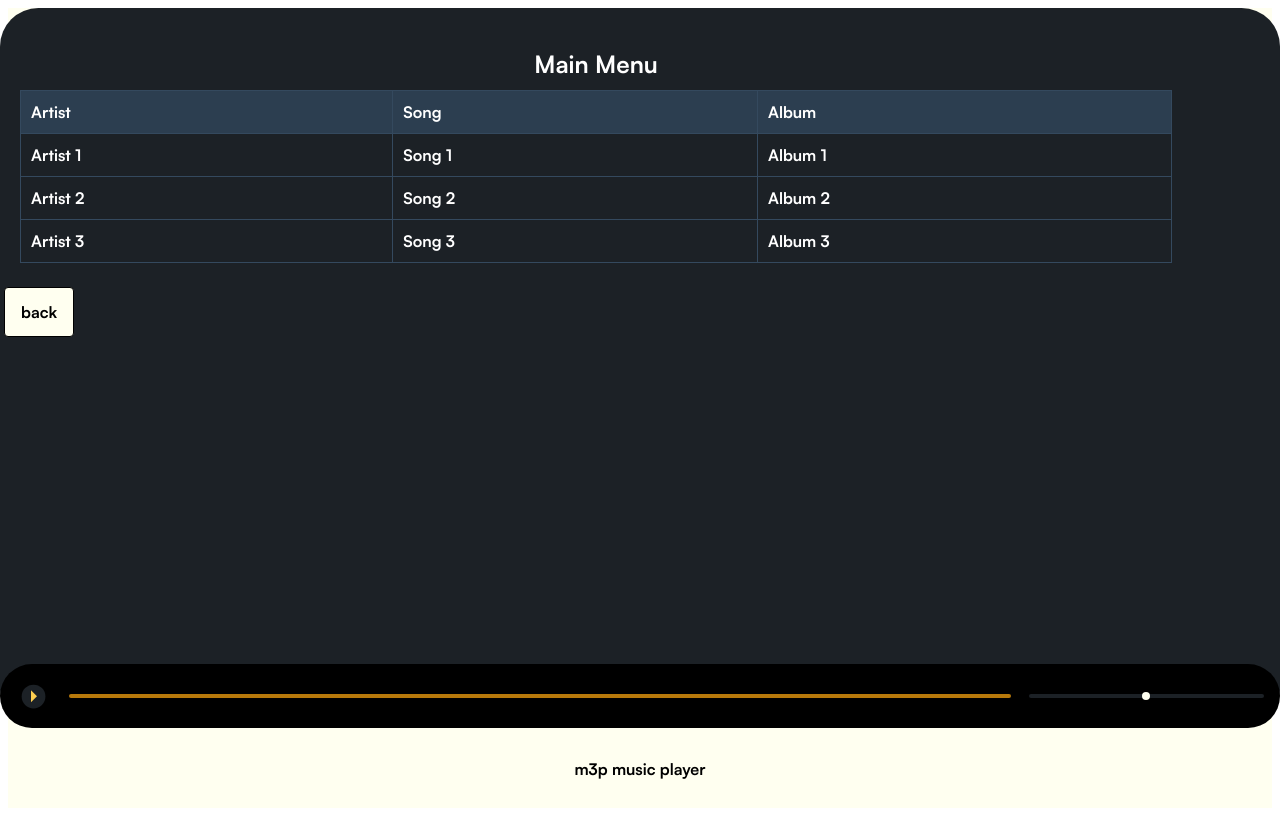
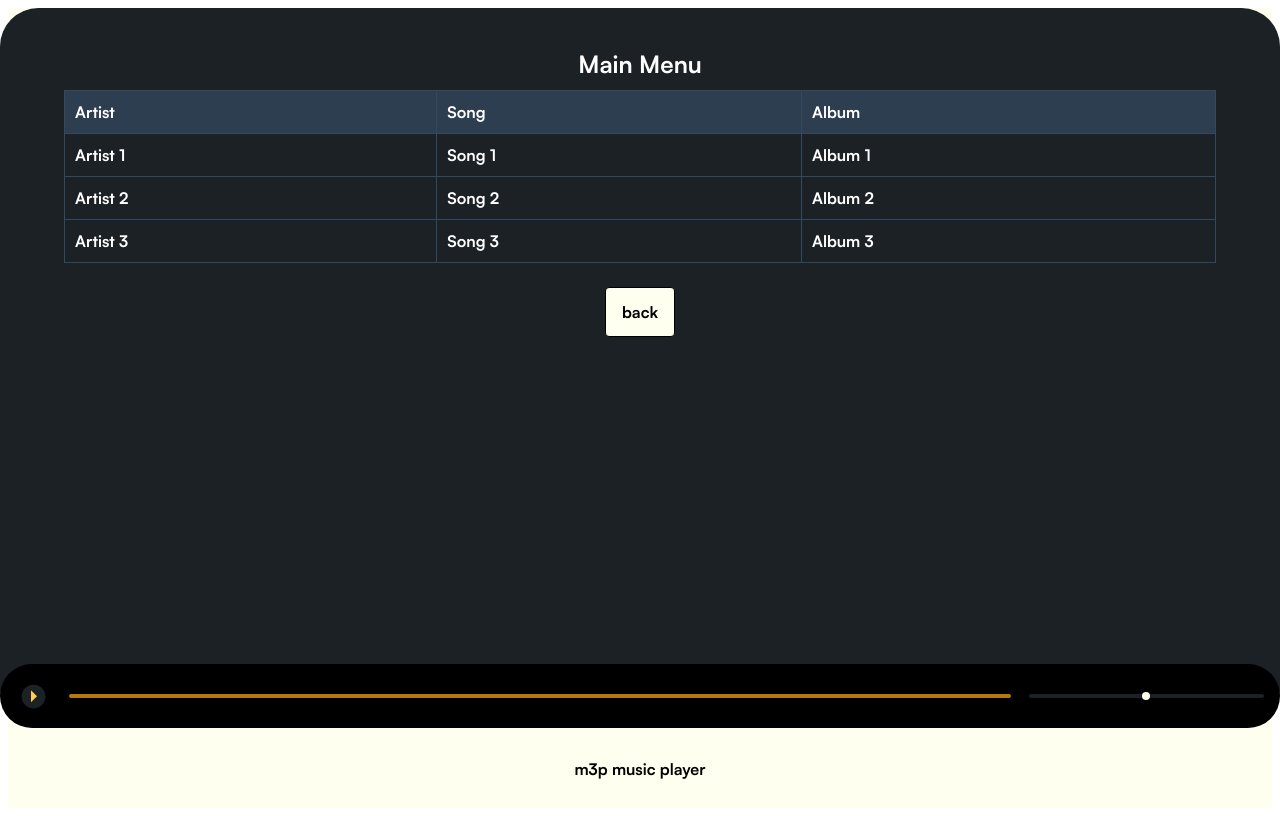
Before and after one commit to autumnWindigo/m3p, a SvelteKit app: page /player in a window 1280 px wide. Built offline with nearby package versions, Linux system fonts and the light colour scheme.

Commit message:
more minor styling adjustments

```diff
--- a/src/routes/player/+page.svelte
+++ b/src/routes/player/+page.svelte
@@ -45,7 +45,7 @@
         border-radius: 3vw;
         display: flex;
         flex-direction: column;
-        align-items: flex-start;
+        align-items: center;
         position: relative;
     }
 
--- a/src/routes/player/Playbar.svelte
+++ b/src/routes/player/Playbar.svelte
@@ -132,8 +132,4 @@
         background-color: gold;
     }
 
-    #volume::-moz-range-progress {
-        background-color: gold;
-    }
-
 </style>
```
